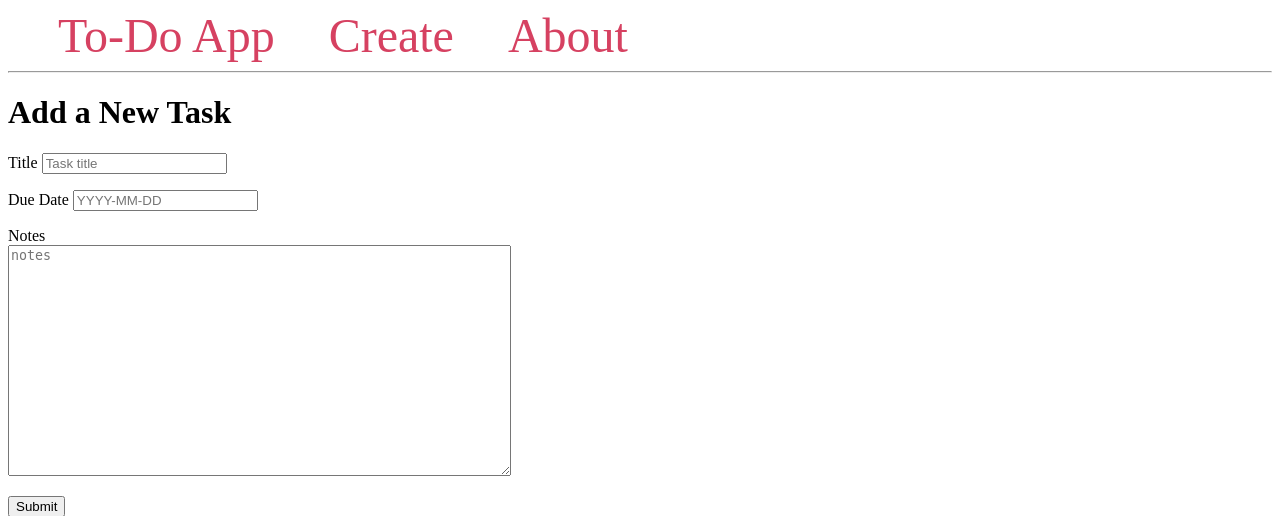
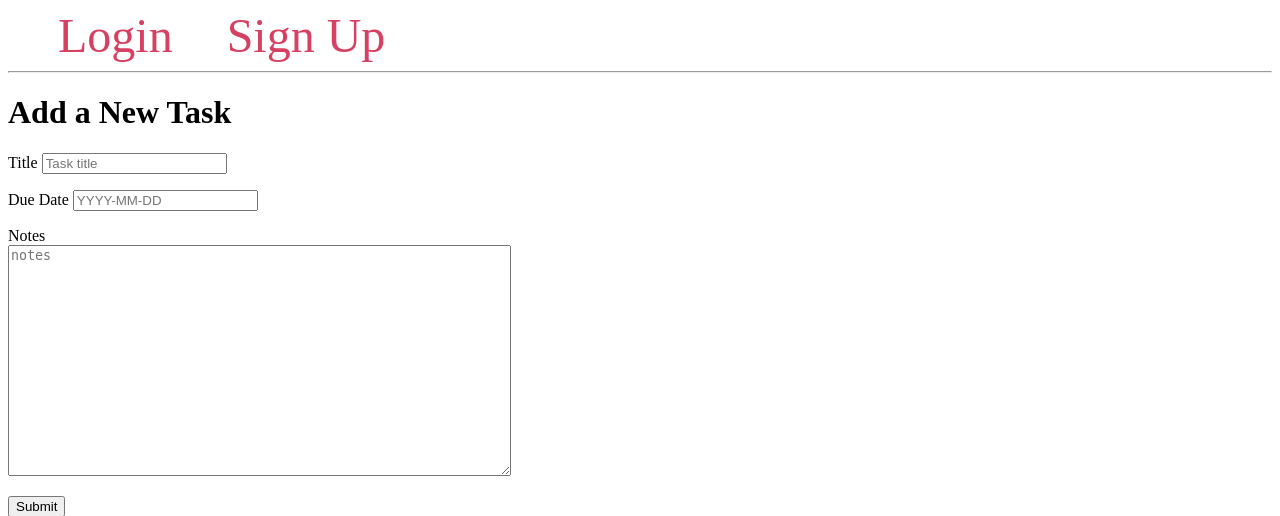
Before and after one commit to ThunUtuy/todo-app, a Flask app: page /create/ in a window 1280 px wide. Shown: the top 516 px of the page. Run offline with Flask 3, Linux system fonts and the light colour scheme; some libraries are stand-ins or nearby versions.

Commit message:
fix login

```diff
--- a/backend/app/__init__.py
+++ b/backend/app/__init__.py
@@ -1,4 +1,5 @@
 from flask import Flask
+from flask_login import LoginManager
 from flask_sqlalchemy import SQLAlchemy
 import os
 from dotenv import load_dotenv
@@ -15,6 +16,17 @@ def create_app():
 
     db.init_app(app)
 
+    login_manager = LoginManager()
+    login_manager.login_view = 'auth.login'
+    login_manager.init_app(app)
+
+    from .models import User
+
+    @login_manager.user_loader
+    def load_user(user_id):
+        # since the user_id is just the primary key of our user table, use it in the query for the user
+        return User.query.get(int(user_id))
+
     # blueprint for auth routes in our app
     from .auth import auth as auth_blueprint
     app.register_blueprint(auth_blueprint)
--- a/backend/app/main.py
+++ b/backend/app/main.py
@@ -1,6 +1,7 @@
 import os
 import psycopg2
 from flask import Flask, render_template, request, url_for, redirect, jsonify, Blueprint
+from flask_login import login_required, current_user
 
 #app = Flask(__name__)
 #app.secret_key = os.environ.get("SECRET_KEY", "dev")
@@ -17,15 +18,21 @@ def get_db_connection():
 FAKE_USER_ID = 1
 
 @main.route('/')
+def start():
+    return redirect(url_for("auth.login"))
+
+@main.route('/index')
+@login_required
 def index():
     conn = get_db_connection()
     cur = conn.cursor()
-    cur.execute(f'SELECT * FROM tasks WHERE user_id = {FAKE_USER_ID};')
+    cur.execute(f'SELECT * FROM tasks WHERE user_id = {current_user.user_id};')
     tasks = cur.fetchall()
     cur.close()
     conn.close()
-    return render_template('index.html', tasks = tasks)
+    return render_template('index.html', tasks = tasks, name=(current_user.username).capitalize())
 
+@login_required
 @main.route('/create/', methods=('GET', 'POST'))
 def create():
     if request.method == 'POST':
@@ -40,7 +47,7 @@ def create():
         cur = conn.cursor()
         cur.execute('INSERT INTO tasks (user_id, title, notes, due_date)'
                     'VALUES (%s, %s, %s, %s)',
-                    (FAKE_USER_ID, title, notes, due_date))
+                    (current_user.user_id, title, notes, due_date))
         conn.commit()
         cur.close()
         conn.close()
--- a/backend/app/templates/base.html
+++ b/backend/app/templates/base.html
@@ -26,9 +26,21 @@
 </head>
 <body>
     <nav>
+        {% if current_user.is_authenticated %}
         <a href="{{ url_for('main.index') }}">To-Do App</a>
+        {% endif %}
+        {% if current_user.is_authenticated %}
         <a href="{{ url_for('main.create') }}">Create</a>
-        <a href="#">About</a>
+        {% endif %}
+        {% if not current_user.is_authenticated %}
+        <a href="{{ url_for('auth.login') }}">Login</a>
+        {% endif %}
+        {% if not current_user.is_authenticated %}
+        <a href="{{ url_for('auth.signup') }}">Sign Up</a>
+        {% endif %}
+        {% if current_user.is_authenticated %}
+        <a href="{{ url_for('auth.logout') }}">Logout</a>
+        {% endif %}
     </nav>
     <hr>
     <div class="content">
--- a/backend/app/templates/index.html
+++ b/backend/app/templates/index.html
@@ -1,7 +1,7 @@
 {% extends 'base.html' %}
 
 {% block content %}
-    <h1>{% block title %} Tasks {% endblock %}</h1>
+    <h1>{% block title %} {{name}}'s' Tasks {% endblock %}</h1>
     {% for task in tasks %}
         <div class='tasks'>
             <h3>#{{ task[0] }} - {{ task[2] }}</h3>
```
Also changed, not shown: backend/app/auth.py (+5 -3 lines).
